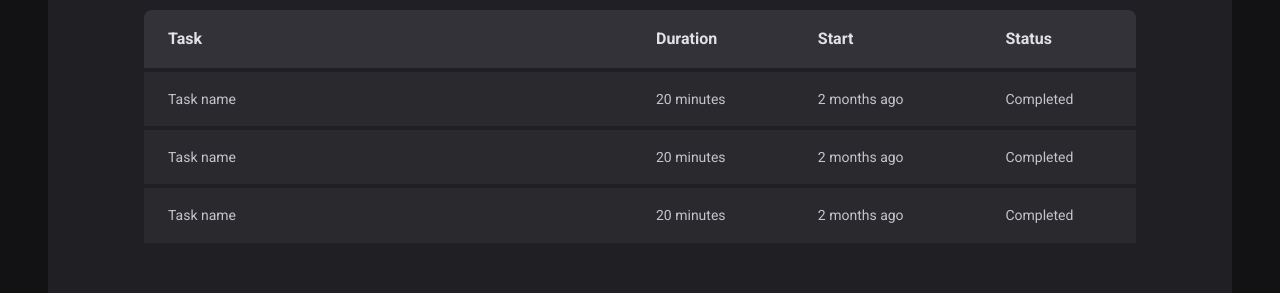
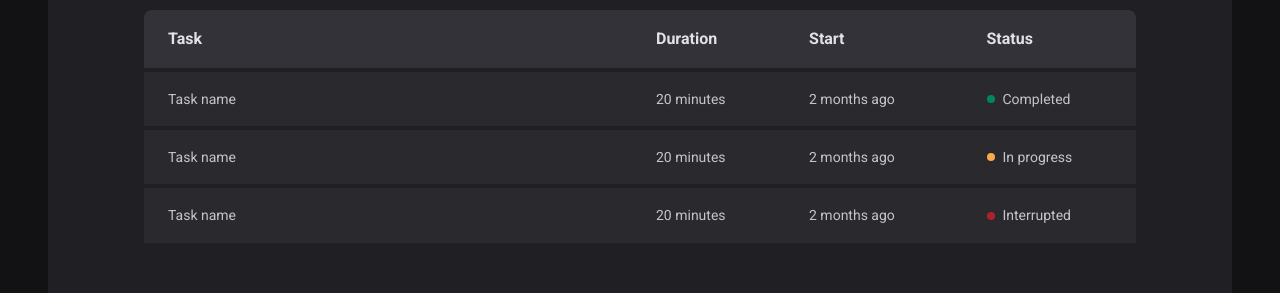
Before and after one commit to souph1s/pomodoro-application, a React (Vite) app: page /history in a window 1280 px wide. Shown: the part 274-567 px from the top of the page. Built offline with nearby package versions, Linux system fonts and the light colour scheme.

Commit message:
status component

```diff
--- a/src/pages/History/index.tsx
+++ b/src/pages/History/index.tsx
@@ -1,4 +1,4 @@
-import { HistoryContainer, HistoryList } from './styles'
+import { Status, HistoryContainer, HistoryList } from './styles'
 
 export function History() {
   return (
@@ -19,19 +19,25 @@
               <td>Task name</td>
               <td>20 minutes</td>
               <td>2 months ago</td>
-              <td>Completed</td>
+              <td>
+                <Status statusColor="green">Completed</Status>
+              </td>
             </tr>
             <tr>
               <td>Task name</td>
               <td>20 minutes</td>
               <td>2 months ago</td>
-              <td>Completed</td>
+              <td>
+                <Status statusColor="yellow">In progress</Status>
+              </td>
             </tr>
             <tr>
               <td>Task name</td>
               <td>20 minutes</td>
               <td>2 months ago</td>
-              <td>Completed</td>
+              <td>
+                <Status statusColor="red">Interrupted</Status>
+              </td>
             </tr>
           </tbody>
         </table>
--- a/src/pages/History/styles.ts
+++ b/src/pages/History/styles.ts
@@ -57,3 +57,27 @@
     }
   }
 `
+
+const STATUS_COLORS = {
+  yellow: 'yellow-500',
+  green: 'green-500',
+  red: 'red-500',
+} as const
+
+interface StatusProps {
+  statusColor: keyof typeof STATUS_COLORS
+}
+
+export const Status = styled.span<StatusProps>`
+  display: flex;
+  align-items: center;
+  gap: 0.5rem;
+
+  &::before {
+    content: '';
+    width: 0.5rem;
+    height: 0.5rem;
+    border-radius: 9999px;
+    background: ${(props) => props.theme[STATUS_COLORS[props.statusColor]]};
+  }
+`
```
